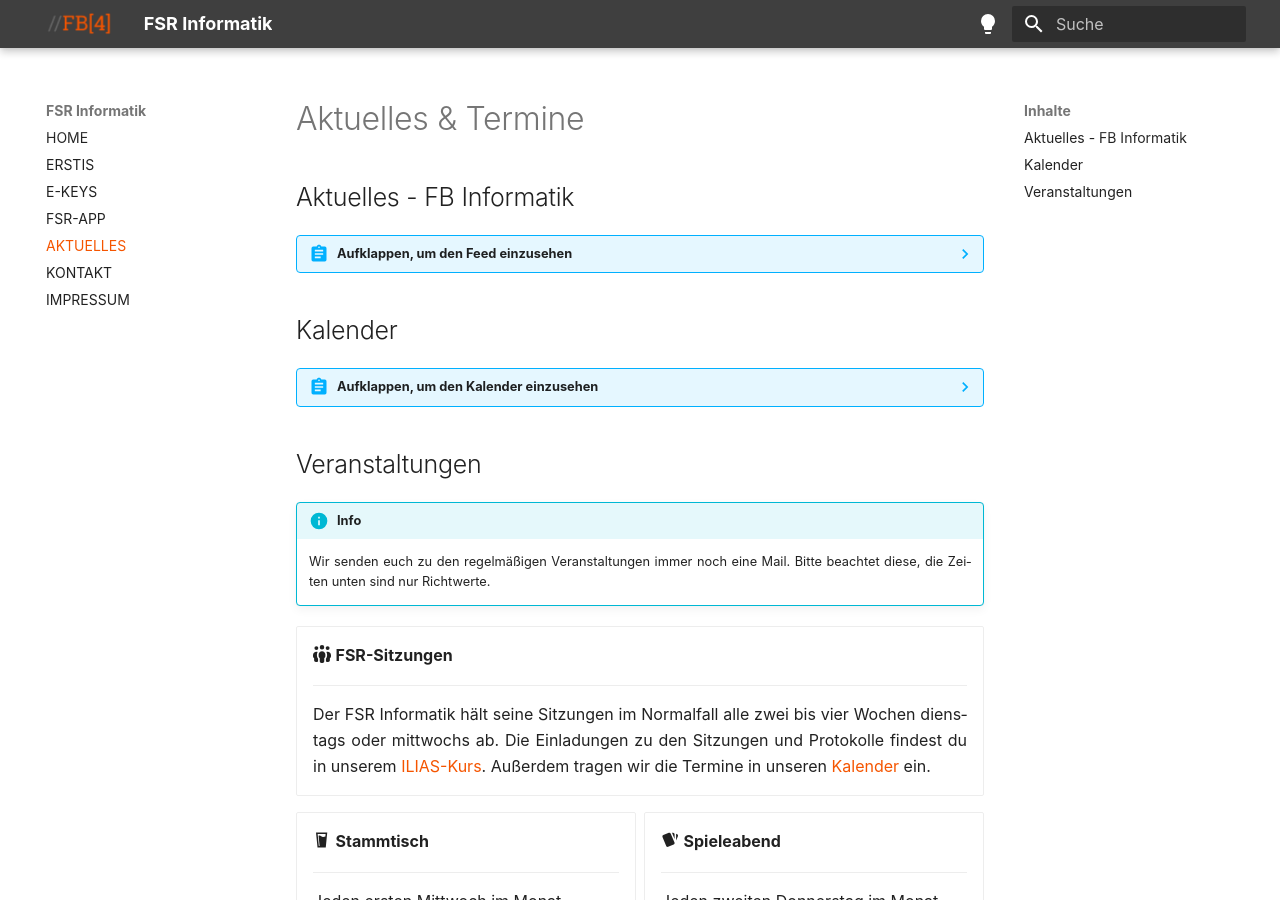
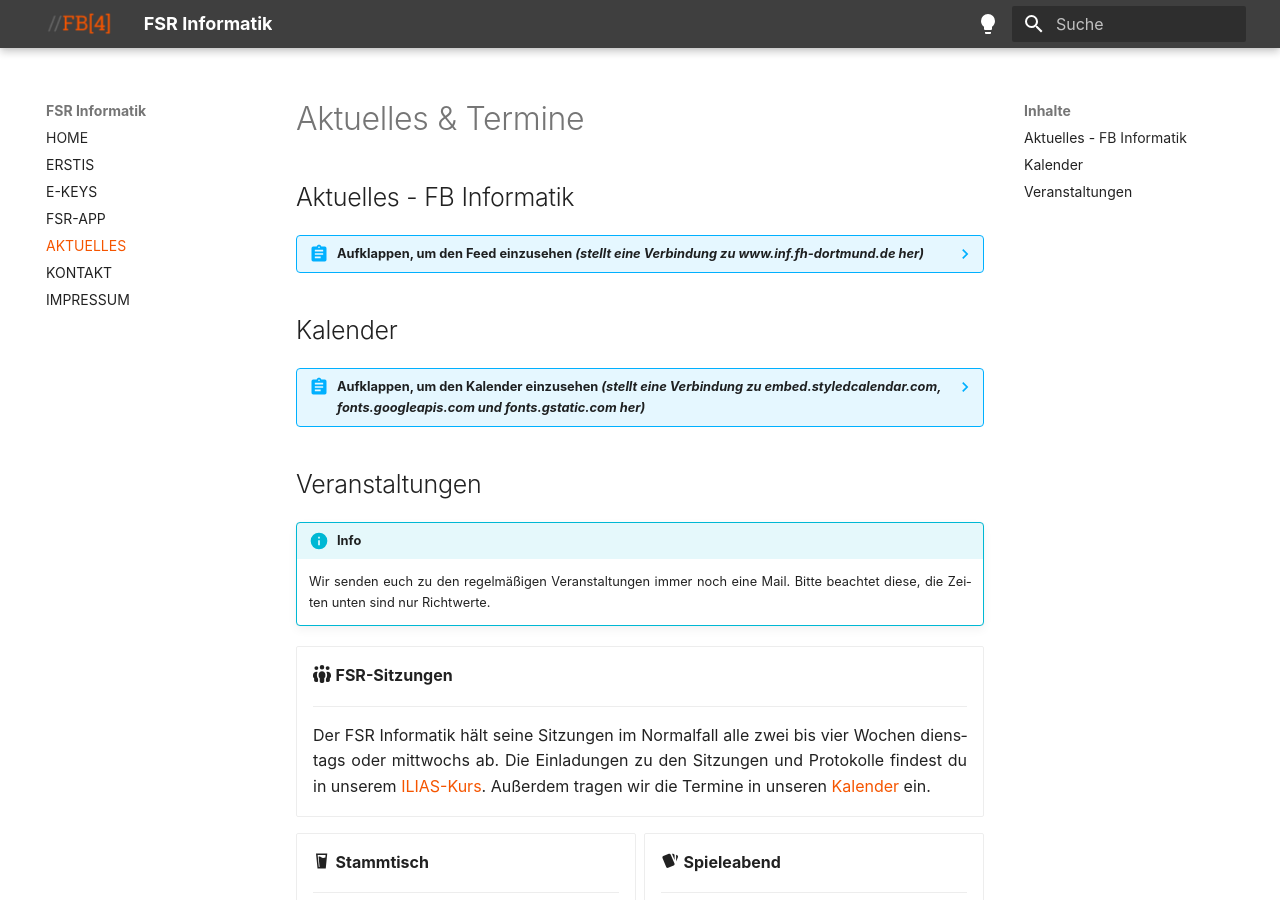
Before and after one commit to Fachschaftsrat-Informatik-FH-Dortmund/fsrfb4.de-mkdocs, an MkDocs documentation site: the page built from docs/aktuelles.md, in a window 1280 px wide and 900 px high. Built offline with MkDocs 1.6.1 and Material for MkDocs 9.7.7, drawn with Linux system fonts in a browser that asks for light colours; some web fonts are replaced; plug-ins that fetch from the network failed and are left out.

Commit message:
Hinweis auf die 3rd-Party-Verbindungen beim Aufklappen von Kalender und Aktuelles-Feed hinzugefügt

```diff
--- a/docs/aktuelles.md
+++ b/docs/aktuelles.md
@@ -2,16 +2,15 @@
 
 ## Aktuelles - FB Informatik
 
-??? abstract "Aufklappen, um den Feed einzusehen"
+??? abstract "Aufklappen, um den Feed einzusehen *(stellt eine Verbindung zu www.inf.fh-dortmund.de her)*"
 
     <iframe src="https://www.inf.fh-dortmund.de/aktuelles-ni/seite" width="100%" height="600" title="FB4-Aktuelles" loading="lazy" frameborder="0"></iframe>
 
 ## Kalender
 
-??? abstract "Aufklappen, um den Kalender einzusehen"
+??? abstract "Aufklappen, um den Kalender einzusehen *(stellt eine Verbindung zu embed.styledcalendar.com, fonts.googleapis.com und fonts.gstatic.com her)*"
 
     <iframe src="https://embed.styledcalendar.com/#wAsG4H2DpME8AHhV8LJH" width="100%" height="710px" frameborder="0" loading="lazy"></iframe>
-
 
 ## Veranstaltungen
 
```
